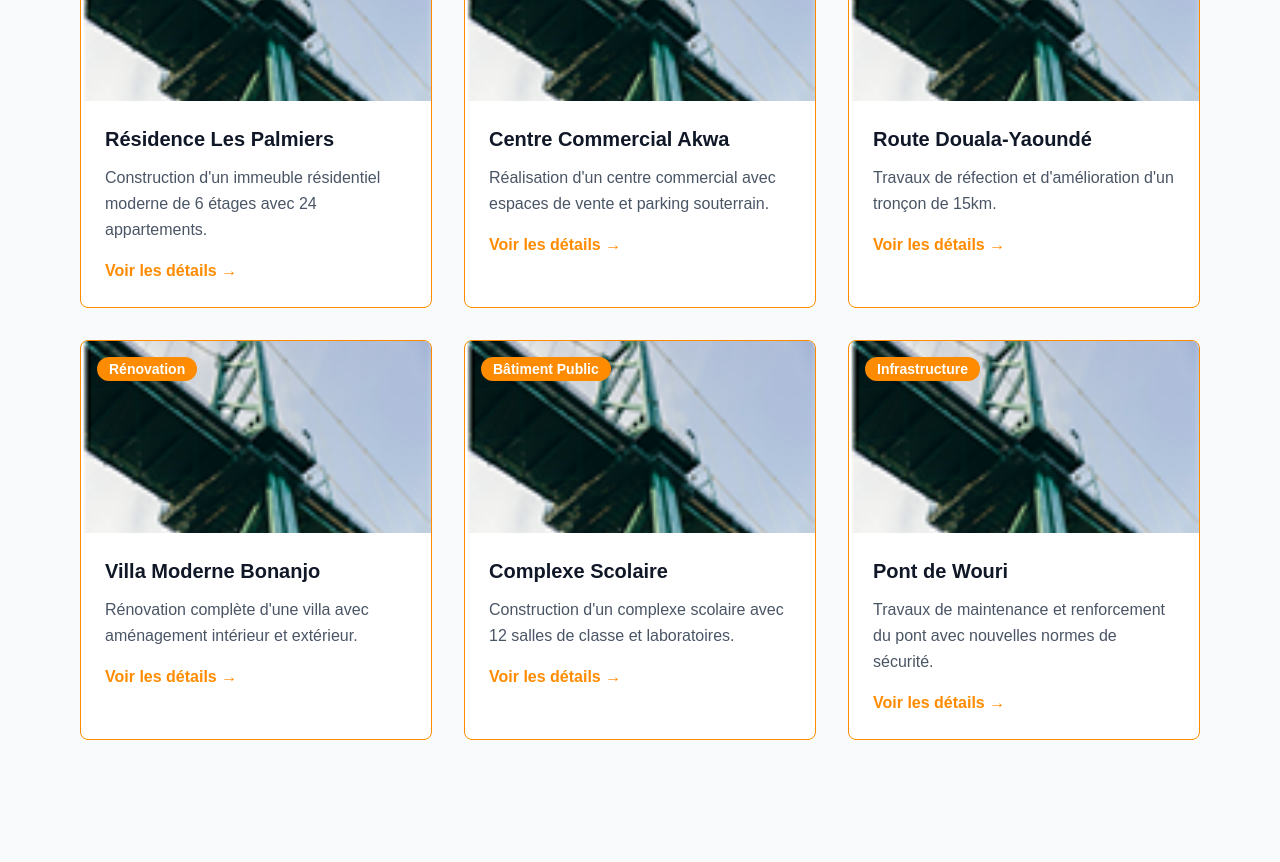
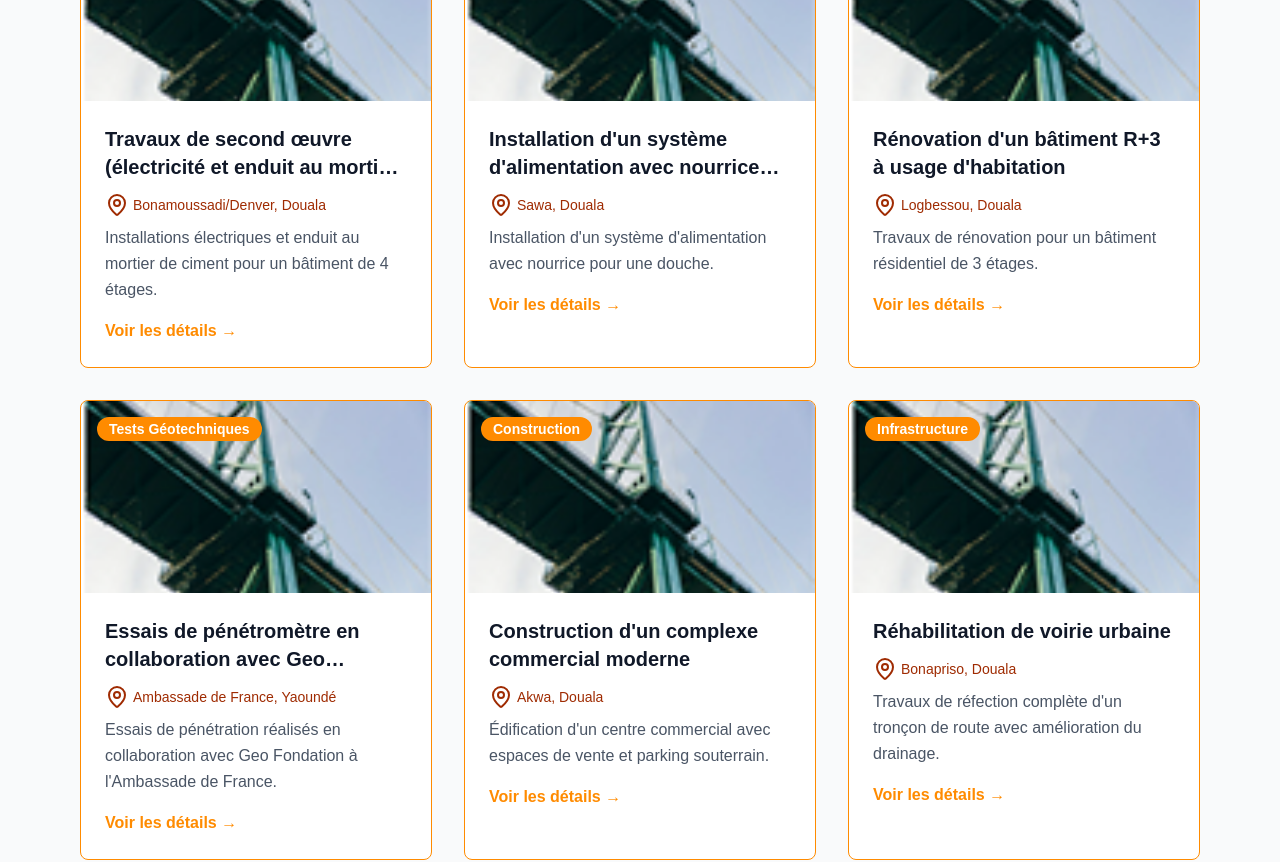
Before and after one commit to Nick-Lemy/merap_website, a Next.js app: page /projects in a window 1280 px wide. Shown: the part 920-1782 px from the top of the page. Built offline with nearby package versions, Linux system fonts and the light colour scheme.

Commit message:
feat: implement project display in HomeSection3 and ProjectsPage with updated data structure

```diff
--- a/src/app/(home)/_components/HomeSection3.tsx
+++ b/src/app/(home)/_components/HomeSection3.tsx
@@ -5,8 +5,11 @@ import React from "react";
 import { motion } from "framer-motion";
 import ProjectImage from "@/assets/project-card.png";
 import Link from "next/link";
+import { projects } from "@/utils/dummydata";
 
 export default function HomeSection3() {
+  // Get first 3 projects for homepage display
+  const featuredProjects = projects.slice(0, 3);
   return (
     <motion.section
       className=" lg:px-20"
@@ -47,8 +50,8 @@ export default function HomeSection3() {
           viewport={{ once: true }}
           transition={{ duration: 0.8, delay: 0.3 }}
         >
-          {Array.from({ length: 3 }).map((_, index) => (
-            <ProjectCard key={index} />
+          {featuredProjects.map((project, index) => (
+            <ProjectCard key={project.id} project={project} index={index} />
           ))}
         </motion.div>
         <Link href="/projects">
@@ -67,14 +70,24 @@ export default function HomeSection3() {
   );
 }
 
-function ProjectCard() {
+interface Project {
+  id: number;
+  titre: string;
+  lieu: string;
+  catégorie: string;
+  description: string;
+  imageDeCouverture: string;
+  autresImages: string[];
+}
+
+function ProjectCard({ project, index }: { project: Project; index: number }) {
   return (
     <motion.div
       className="flex flex-col gap-4"
       initial={{ opacity: 0, y: 30 }}
       whileInView={{ opacity: 1, y: 0 }}
       viewport={{ once: true }}
-      transition={{ duration: 0.6, delay: 0.2 }}
+      transition={{ duration: 0.6, delay: 0.2 + index * 0.1 }}
     >
       <motion.div
         initial={{ opacity: 0, y: 20 }}
@@ -85,7 +98,7 @@ function ProjectCard() {
         <Image
           src={ProjectImage}
           className="aspect-2/1 object-cover"
-          alt="Project Image"
+          alt={project.titre}
           width={500}
           height={500}
         />
@@ -98,15 +111,19 @@ function ProjectCard() {
         transition={{ duration: 0.5, delay: 0.2 }}
       >
         <div className="space-y-5">
-          <h3 className="text-primary text-xl font-[520]">
-            Projet Résidentiel
-          </h3>
+          <div className="flex flex-col gap-2">
+            <span className="text-secondary text-sm font-medium">
+              {project.catégorie}
+            </span>
+            <h3 className="text-primary text-xl font-[520] line-clamp-2">
+              {project.titre}
+            </h3>
+            <p className="text-sm text-gray-600 font-medium">
+              📍 {project.lieu}
+            </p>
+          </div>
 
-          <p className="text-lg">
-            Construction complète d&apos;une villa moderne avec piscine. Travaux
-            de gros œuvre, aménagement intérieur haut de gamme et finitions
-            personnalisées selon les exigences du client.
-          </p>
+          <p className="text-lg line-clamp-3">{project.description}</p>
         </div>
         <motion.button
           className="w-fit justify-center text-xs border-3 cursor-pointer hover:bg-secondary hover:text-tertiary transition-all transform duration-200 flex items-center gap-4 font-bold px-4 py-2 border-primary text-primary"
--- a/src/app/(home)/projects/page.tsx
+++ b/src/app/(home)/projects/page.tsx
@@ -6,6 +6,8 @@ import NavBar from "@/components/NavBar";
 import Footer from "@/components/Footer";
 import Image from "next/image";
 import ProjectImage from "@/assets/project-card.png";
+import { projects } from "@/utils/dummydata";
+import { MapPin } from "lucide-react";
 
 export default function ProjectsPage() {
   return (
@@ -56,45 +58,6 @@ function HeroSection() {
 }
 
 function ProjectsGrid() {
-  const projects = [
-    {
-      title: "Résidence Les Palmiers",
-      category: "Bâtiment Résidentiel",
-      description:
-        "Construction d'un immeuble résidentiel moderne de 6 étages avec 24 appartements.",
-    },
-    {
-      title: "Centre Commercial Akwa",
-      category: "Bâtiment Commercial",
-      description:
-        "Réalisation d'un centre commercial avec espaces de vente et parking souterrain.",
-    },
-    {
-      title: "Route Douala-Yaoundé",
-      category: "Infrastructure",
-      description:
-        "Travaux de réfection et d'amélioration d'un tronçon de 15km.",
-    },
-    {
-      title: "Villa Moderne Bonanjo",
-      category: "Rénovation",
-      description:
-        "Rénovation complète d'une villa avec aménagement intérieur et extérieur.",
-    },
-    {
-      title: "Complexe Scolaire",
-      category: "Bâtiment Public",
-      description:
-        "Construction d'un complexe scolaire avec 12 salles de classe et laboratoires.",
-    },
-    {
-      title: "Pont de Wouri",
-      category: "Infrastructure",
-      description:
-        "Travaux de maintenance et renforcement du pont avec nouvelles normes de sécurité.",
-    },
-  ];
-
   return (
     <section className="py-20 lg:py-32 bg-gray-50">
       <div className="container mx-auto px-6 lg:px-20">
@@ -126,9 +89,13 @@ function ProjectsGrid() {
 }
 
 interface Project {
-  title: string;
-  category: string;
+  id: number;
+  titre: string;
+  lieu: string;
+  catégorie: string;
   description: string;
+  imageDeCouverture: string;
+  autresImages: string[];
 }
 
 function ProjectCard({ project, index }: { project: Project; index: number }) {
@@ -147,24 +114,28 @@ function ProjectCard({ project, index }: { project: Project; index: number }) {
       >
         <Image
           src={ProjectImage}
-          alt={project.title}
+          alt={project.titre}
           className="w-full h-48 object-cover"
           width={400}
           height={300}
         />
         <div className="absolute top-4 left-4">
           <span className="bg-[var(--color-secondary)] text-[var(--color-tertiary)] px-3 py-1 rounded-full text-sm font-semibold">
-            {project.category}
+            {project.catégorie}
           </span>
         </div>
       </motion.div>
 
       <div className="p-6">
-        <h3 className="text-xl font-bold text-gray-900 mb-3">
-          {project.title}
+        <h3 className="text-xl font-bold text-gray-900 mb-3 line-clamp-2">
+          {project.titre}
         </h3>
 
-        <p className="text-gray-600 leading-relaxed mb-4">
+        <p className="text-sm flex gap-1 items-center text-primary font-medium mb-2">
+          <MapPin /> {project.lieu}
+        </p>
+
+        <p className="text-gray-600 leading-relaxed mb-4 line-clamp-3">
           {project.description}
         </p>
 
--- a/src/app/globals.css
+++ b/src/app/globals.css
@@ -11,3 +11,20 @@ input,
 textarea {
   background-color: white;
 }
+
+/* Line clamp utilities */
+.line-clamp-2 {
+  display: -webkit-box;
+  -webkit-line-clamp: 2;
+  line-clamp: 2;
+  -webkit-box-orient: vertical;
+  overflow: hidden;
+}
+
+.line-clamp-3 {
+  display: -webkit-box;
+  -webkit-line-clamp: 3;
+  line-clamp: 3;
+  -webkit-box-orient: vertical;
+  overflow: hidden;
+}
--- a/src/utils/dummydata.ts
+++ b/src/utils/dummydata.ts
@@ -41,4 +41,24 @@ export const projects = [
     imageDeCouverture: "https://example.com/images/geotechnique-couverture.jpg",
     autresImages: [],
   },
+  {
+    id: 5,
+    titre: "Construction d'un complexe commercial moderne",
+    lieu: "Akwa, Douala",
+    catégorie: "Construction",
+    description:
+      "Édification d'un centre commercial avec espaces de vente et parking souterrain.",
+    imageDeCouverture: "https://example.com/images/commercial-couverture.jpg",
+    autresImages: [],
+  },
+  {
+    id: 6,
+    titre: "Réhabilitation de voirie urbaine",
+    lieu: "Bonapriso, Douala",
+    catégorie: "Infrastructure",
+    description:
+      "Travaux de réfection complète d'un tronçon de route avec amélioration du drainage.",
+    imageDeCouverture: "https://example.com/images/voirie-couverture.jpg",
+    autresImages: [],
+  },
 ];
```
